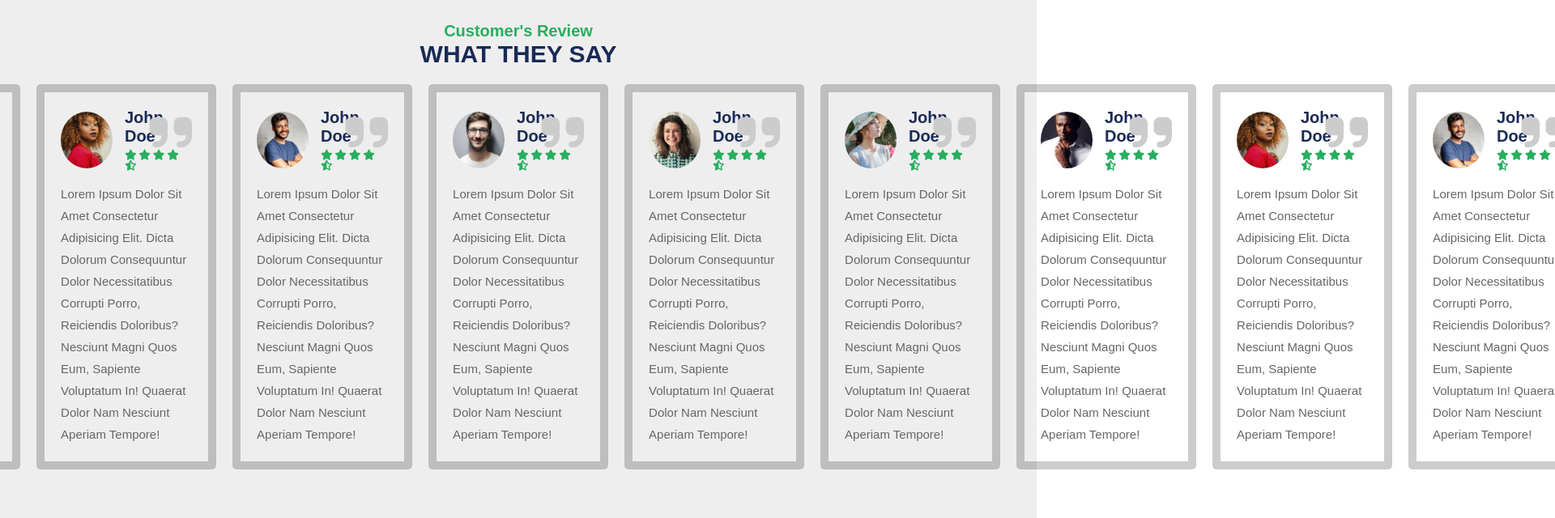
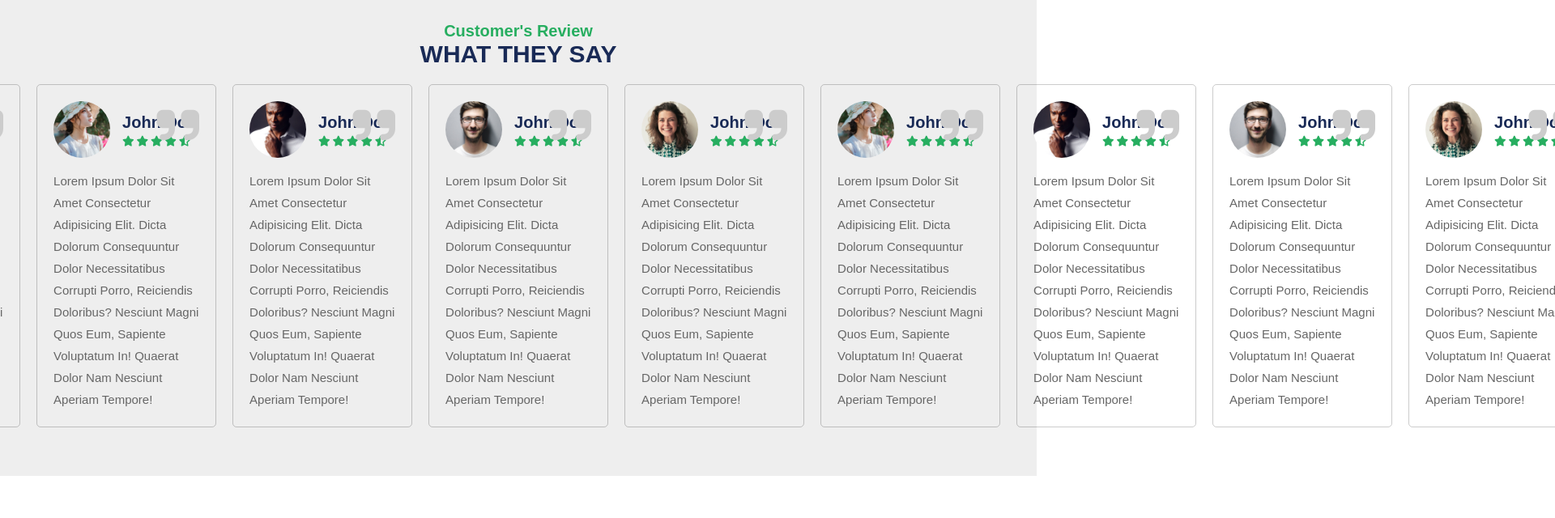
Before and after one commit to cheek-codes/restaurant, a plain HTML site: page index.html in a window 1280 px wide. Shown: the part 4467-5107 px from the top of the page at 81% size, 1920 px wide, since content can reach past the window. After the commit the page ends 5055 px from the top, so only its background shows below. Drawn offline with nearby package versions, Linux system fonts and the light colour scheme.

Commit message:
review update

```diff
--- a/assets/main.css
+++ b/assets/main.css
@@ -492,7 +492,7 @@ reviews
 .review .slide{
     padding: 2rem;
     box-shadow: var(--box-shadow);
-    border: 1rem solid rgba(0, 0, 0, .2);
+    border: .1rem solid rgba(0, 0, 0, .2);
     border-radius: .5rem;
     position: relative;
 }
--- a/assets/main.js
+++ b/assets/main.js
@@ -64,7 +64,7 @@ var swiper = new Swiper(".review-slider", {
       slidesPerView: 2,
     },
     1024: {
-      slidesPerView: 3
+      slidesPerView: 3,
     },
   },
 })
--- a/index.html
+++ b/index.html
@@ -477,8 +477,11 @@
 
         <h3 class="sub-heading">customer's review</h3>
         <h1 class="heading">what they say</h1>
+
         <div class="swiper-container review-slider">
+
             <div class="swiper-wrapper">
+
                 <div class="swiper-slide slide">
                     <i class="fas fa-quote-right"></i>
                     <div class="user">
@@ -537,42 +540,6 @@
                     <i class="fas fa-quote-right"></i>
                     <div class="user">
                         <img src="assets/pics/4.jpg" alt="user picture">
-                        <div class="user-info">
-                            <h3>john doe</h3>
-                            <div class="stars">
-                                <i class="fas fa-star"></i>
-                                <i class="fas fa-star"></i>
-                                <i class="fas fa-star"></i>
-                                <i class="fas fa-star"></i>
-                                <i class="fas fa-star-half-alt"></i>
-                            </div>
-                        </div>
-                    </div>
-                    <p>Lorem ipsum dolor sit amet consectetur adipisicing elit. Dicta dolorum consequuntur dolor necessitatibus corrupti porro, reiciendis doloribus? Nesciunt magni quos eum, sapiente voluptatum in! Quaerat dolor nam nesciunt aperiam tempore!</p>
-                </div>
-
-                <div class="swiper-slide slide">
-                    <i class="fas fa-quote-right"></i>
-                    <div class="user">
-                        <img src="assets/pics/5.jpg" alt="user picture">
-                        <div class="user-info">
-                            <h3>john doe</h3>
-                            <div class="stars">
-                                <i class="fas fa-star"></i>
-                                <i class="fas fa-star"></i>
-                                <i class="fas fa-star"></i>
-                                <i class="fas fa-star"></i>
-                                <i class="fas fa-star-half-alt"></i>
-                            </div>
-                        </div>
-                    </div>
-                    <p>Lorem ipsum dolor sit amet consectetur adipisicing elit. Dicta dolorum consequuntur dolor necessitatibus corrupti porro, reiciendis doloribus? Nesciunt magni quos eum, sapiente voluptatum in! Quaerat dolor nam nesciunt aperiam tempore!</p>
-                </div>
-
-                <div class="swiper-slide slide">
-                    <i class="fas fa-quote-right"></i>
-                    <div class="user">
-                        <img src="assets/pics/6.jpg" alt="user picture">
                         <div class="user-info">
                             <h3>john doe</h3>
                             <div class="stars">
```
